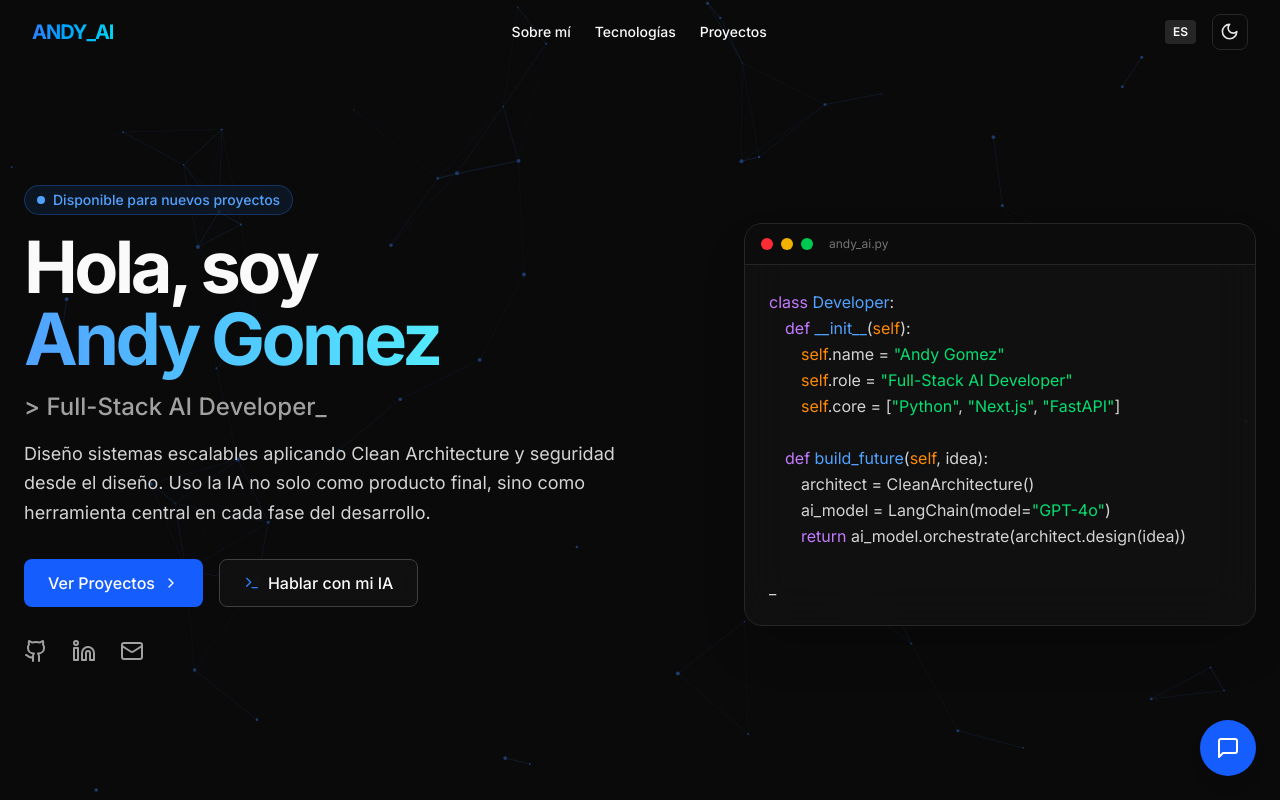
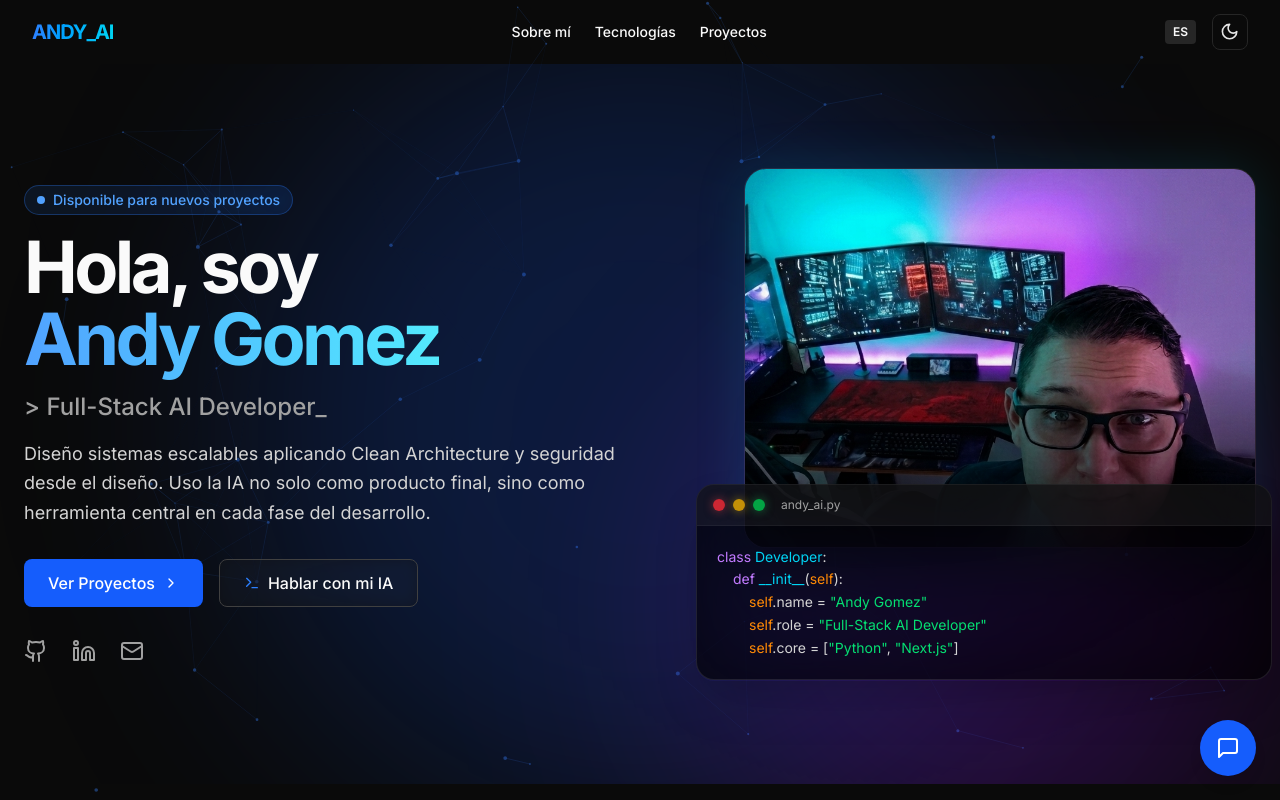
Before and after one commit to Landryx-Gmz/Portfolio, a Next.js app: page / in a window 1280 px wide. Shown: the top 800 px of the page. Built offline with nearby package versions, Linux system fonts and the light colour scheme.

Commit message:
feat: implement hero and skills sections with global Tailwind configuration and profile assets

```diff
--- a/src/app/globals.css
+++ b/src/app/globals.css
@@ -84,7 +84,7 @@
 }
 
 .dark {
-  --background: oklch(0.145 0 0);
+  --background: oklch(0 0 0);
   --foreground: oklch(0.985 0 0);
   --card: oklch(0.205 0 0);
   --card-foreground: oklch(0.985 0 0);
--- a/src/components/sections/hero.tsx
+++ b/src/components/sections/hero.tsx
@@ -1,11 +1,25 @@
 "use client";
 
-import { motion } from "framer-motion";
+import { motion, useScroll, useTransform } from "framer-motion";
 import { ChevronRight, Terminal, ExternalLink, Github, Mail, Linkedin } from "lucide-react";
 
+import Image from "next/image";
+
 export function Hero() {
+  const { scrollY } = useScroll();
+
+  // Parallax effects
+  const photoY = useTransform(scrollY, [0, 300], [0, 50]);
+  const codeY = useTransform(scrollY, [0, 300], [0, -80]);
+  const codeOpacity = useTransform(scrollY, [0, 300], [1, 0.3]);
+  const photoScale = useTransform(scrollY, [0, 300], [1.2, 1.05]); // Base scale 1.2 to crop
+
   return (
     <section className="relative min-h-[90vh] flex items-center justify-center overflow-hidden">
+      {/* Background Glow Effects */}
+      <div className="absolute top-1/2 left-1/2 -translate-x-1/2 -translate-y-1/2 w-[800px] h-[800px] bg-blue-500/20 dark:bg-blue-600/20 rounded-full blur-[120px] -z-10 mix-blend-screen pointer-events-none"></div>
+      <div className="absolute top-1/3 right-0 w-[600px] h-[600px] bg-purple-500/20 dark:bg-purple-600/20 rounded-full blur-[120px] -z-10 mix-blend-screen pointer-events-none"></div>
+
       <div className="container px-4 md:px-6 relative z-10">
         <div className="grid gap-12 lg:grid-cols-2 lg:gap-8 items-center">
 
@@ -69,36 +83,53 @@ export function Hero() {
           </motion.div>
 
           <motion.div
-            initial={{ opacity: 0, scale: 0.9 }}
-            animate={{ opacity: 1, scale: 1 }}
+            initial={{ opacity: 0, x: 20 }}
+            animate={{ opacity: 1, x: 0 }}
             transition={{ duration: 0.7, delay: 0.2 }}
-            className="relative lg:ml-auto w-full max-w-lg"
+            className="relative lg:ml-auto w-full max-w-lg mt-12 lg:mt-0"
           >
-            {/* Elemento gráfico representativo de código/IA en lugar de una foto estática */}
-            <div className="relative rounded-2xl overflow-hidden border border-neutral-200 dark:border-neutral-800 bg-white/50 dark:bg-neutral-900/50 backdrop-blur-xl shadow-2xl">
-              <div className="flex items-center px-4 py-3 border-b border-neutral-200 dark:border-neutral-800 bg-neutral-100/50 dark:bg-neutral-950/50">
+            {/* Foto de Perfil */}
+            <motion.div
+              style={{ y: photoY }}
+              className="relative w-full h-[320px] lg:h-[380px] rounded-3xl overflow-hidden border border-white/10 shadow-[0_0_50px_rgba(6,182,212,0.15)] group z-10"
+            >
+              <motion.div
+                style={{ scale: photoScale }}
+                className="w-full h-full origin-center relative left-[-2%] top-[1%]"
+              >
+                <Image
+                  src="/profile_ultimate.png"
+                  alt="Andy Gomez"
+                  fill
+                  className="object-cover transition-all duration-700 group-hover:scale-[1.02]"
+                />
+              </motion.div>
+
+              {/* Degradado para dar profundidad inferior */}
+              <div className="absolute inset-0 bg-gradient-to-t from-black/80 via-transparent to-transparent z-10 pointer-events-none"></div>
+            </motion.div>
+
+            {/* Elemento gráfico representativo de código (Separado y flotando) */}
+            <motion.div
+              style={{ y: codeY, opacity: codeOpacity }}
+              className="relative z-20 mt-6 lg:-mt-16 lg:-ml-12 lg:-mr-4 rounded-2xl overflow-hidden border border-white/10 bg-black/70 backdrop-blur-2xl shadow-2xl"
+            >
+              <div className="flex items-center px-4 py-3 border-b border-white/5 bg-white/5">
                 <div className="flex gap-2">
-                  <div className="w-3 h-3 rounded-full bg-red-500"></div>
-                  <div className="w-3 h-3 rounded-full bg-yellow-500"></div>
-                  <div className="w-3 h-3 rounded-full bg-green-500"></div>
+                  <div className="w-3 h-3 rounded-full bg-red-500/80 shadow-[0_0_10px_rgba(239,68,68,0.5)]"></div>
+                  <div className="w-3 h-3 rounded-full bg-yellow-500/80 shadow-[0_0_10px_rgba(234,179,8,0.5)]"></div>
+                  <div className="w-3 h-3 rounded-full bg-green-500/80 shadow-[0_0_10px_rgba(34,197,94,0.5)]"></div>
                 </div>
-                <div className="ml-4 text-xs font-mono text-neutral-500">andy_ai.py</div>
+                <div className="ml-4 text-xs font-mono text-neutral-400">andy_ai.py</div>
               </div>
-              <div className="p-6 font-mono text-sm sm:text-base leading-relaxed text-neutral-800 dark:text-neutral-300">
-                <p><span className="text-purple-600 dark:text-purple-400">class</span> <span className="text-blue-600 dark:text-blue-400">Developer</span>:</p>
-                <p className="ml-4"><span className="text-purple-600 dark:text-purple-400">def</span> <span className="text-blue-600 dark:text-blue-400">__init__</span>(<span className="text-orange-600 dark:text-orange-400">self</span>):</p>
-                <p className="ml-8"><span className="text-orange-600 dark:text-orange-400">self</span>.name = <span className="text-green-600 dark:text-green-400">"Andy Gomez"</span></p>
-                <p className="ml-8"><span className="text-orange-600 dark:text-orange-400">self</span>.role = <span className="text-green-600 dark:text-green-400">"Full-Stack AI Developer"</span></p>
-                <p className="ml-8"><span className="text-orange-600 dark:text-orange-400">self</span>.core = [<span className="text-green-600 dark:text-green-400">"Python"</span>, <span className="text-green-600 dark:text-green-400">"Next.js"</span>, <span className="text-green-600 dark:text-green-400">"FastAPI"</span>]</p>
-                <br/>
-                <p className="ml-4"><span className="text-purple-600 dark:text-purple-400">def</span> <span className="text-blue-600 dark:text-blue-400">build_future</span>(<span className="text-orange-600 dark:text-orange-400">self</span>, idea):</p>
-                <p className="ml-8">architect = CleanArchitecture()</p>
-                <p className="ml-8">ai_model = LangChain(model=<span className="text-green-600 dark:text-green-400">"GPT-4o"</span>)</p>
-                <p className="ml-8"><span className="text-purple-600 dark:text-purple-400">return</span> ai_model.orchestrate(architect.design(idea))</p>
-                <br/>
-                <p className="animate-pulse">_</p>
+              <div className="p-5 font-mono text-xs sm:text-sm leading-relaxed text-neutral-300">
+                <p><span className="text-purple-400">class</span> <span className="text-cyan-400">Developer</span>:</p>
+                <p className="ml-4"><span className="text-purple-400">def</span> <span className="text-cyan-400">__init__</span>(<span className="text-orange-400">self</span>):</p>
+                <p className="ml-8"><span className="text-orange-400">self</span>.name = <span className="text-green-400">"Andy Gomez"</span></p>
+                <p className="ml-8"><span className="text-orange-400">self</span>.role = <span className="text-green-400">"Full-Stack AI Developer"</span></p>
+                <p className="ml-8"><span className="text-orange-400">self</span>.core = [<span className="text-green-400">"Python"</span>, <span className="text-green-400">"Next.js"</span>]</p>
               </div>
-            </div>
+            </motion.div>
           </motion.div>
 
         </div>
--- a/src/components/sections/skills.tsx
+++ b/src/components/sections/skills.tsx
@@ -57,8 +57,12 @@ export function Skills() {
               whileInView={{ opacity: 1, y: 0 }}
               viewport={{ once: true }}
               transition={{ duration: 0.5, delay: index * 0.1 }}
-              className="p-6 rounded-2xl border border-neutral-200 dark:border-neutral-800 bg-white/50 dark:bg-neutral-900/50 backdrop-blur-sm hover:border-blue-500/50 transition-colors group"
+              className="p-6 rounded-2xl border border-neutral-200 dark:border-white/5 bg-white/40 dark:bg-black/40 backdrop-blur-xl hover:border-cyan-500/50 hover:shadow-[0_0_30px_-5px_rgba(6,182,212,0.3)] transition-all duration-300 group relative overflow-hidden"
             >
+              {/* Efecto Glow Hover Interno */}
+              <div className="absolute inset-0 bg-gradient-to-br from-cyan-500/0 via-transparent to-purple-500/0 group-hover:from-cyan-500/10 group-hover:to-purple-500/10 transition-colors duration-500"></div>
+
+              <div className="relative z-10">
               {skill.icon}
               <h3 className="text-xl font-bold mb-4">{skill.category}</h3>
               <div className="flex flex-wrap gap-2">
@@ -71,6 +75,7 @@ export function Skills() {
                   </span>
                 ))}
               </div>
+              </div>
             </motion.div>
           ))}
         </div>
```
Also changed, not shown: public/profile.jpg (added), public/profile_ultimate.png (added).
